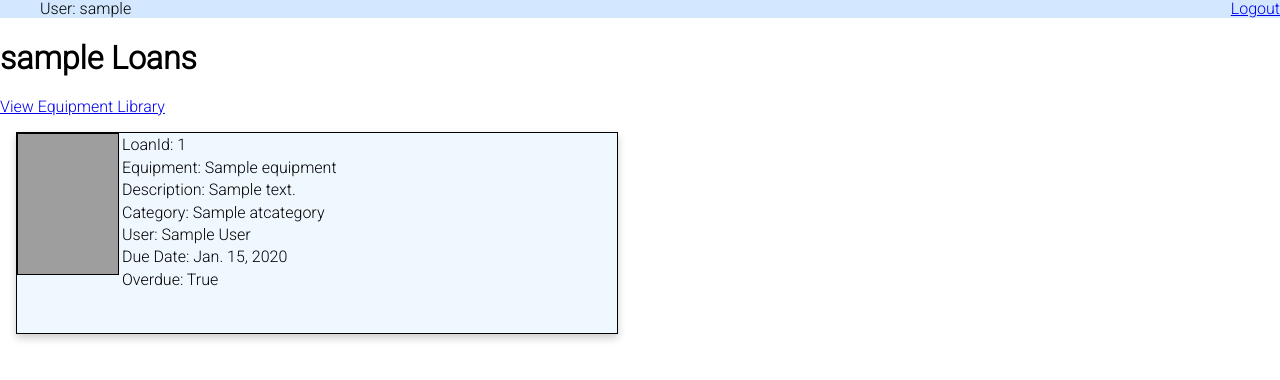
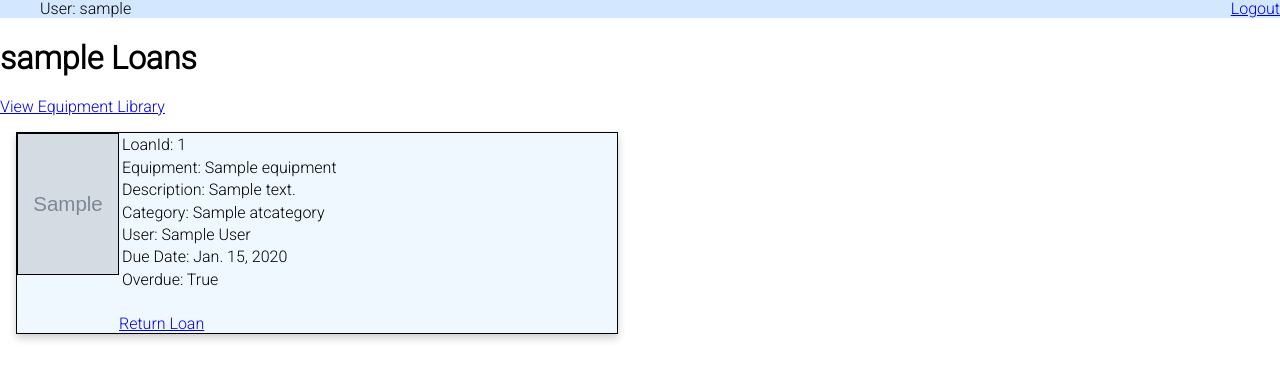
Before and after one commit to Spearsona/AssistiveTechPassport, a Django app: page /webportal/providerloans in a window 1280 px wide. Shown: the top 380 px of the page. Run offline with Django 4.2, Linux system fonts and the light colour scheme; a user stored in the database is signed in; tables that the repository leaves empty hold one stand-in row (values such as "Sample post"); grey boxes marked "Sample" are stand-in pictures; grey boxes are pictures that could not be loaded.

Commit message:
Provider can now return  loans

```diff
--- a/ATPassport/templates/webportal/index.html
+++ b/ATPassport/templates/webportal/index.html
@@ -16,6 +16,8 @@
   {% endif %}
   <a href="{%url 'equipment'%}">Available equipment</a>
 
+  <a href="http://127.0.0.1/#/home/">Your Documents</a>
+
 
 </div>
 {% endblock %}
--- a/ATPassport/templates/webportal/providerloans.html
+++ b/ATPassport/templates/webportal/providerloans.html
@@ -8,7 +8,7 @@
     <div class="equipment-card">
       <div class="item-box">
         <div class="item-column">
-          <img class="loan-image" width="100" height="140"  src="https://encrypted-tbn0.gstatic.com/images?q=tbn:ANd9GcTdXBvqMPgDQBW5joJZh_LqTlt4GtlxKLNj1w&usqp=CAU ">
+          <img class="loan-image" width="100" height="140"  src="{{ loan.equipment.imgsrc }}">
         </div>
 
       <div class="item-column">
@@ -39,6 +39,9 @@
               <td><br><td>
             </tr>
         </table>
+        {% if perms.webportal.delete_equipment %}
+          <a href="{% url 'returnEquipment' loan.id %}">Return Loan</a>
+        {% endif %}
       </div>
     </div>
   </div>
--- a/ATPassport/templates/webportal/userloans.html
+++ b/ATPassport/templates/webportal/userloans.html
@@ -10,7 +10,7 @@
       <div class="equipment-card">
         <div class="item-box">
           <div class="item-column">
-            <img class="loan-image" width="100" height="140"  src="https://encrypted-tbn0.gstatic.com/images?q=tbn:ANd9GcTdXBvqMPgDQBW5joJZh_LqTlt4GtlxKLNj1w&usqp=CAU ">
+            <img class="loan-image" width="100" height="140"  src="{{ loan.equipment.imgsrc }}">
           </div>
 
         <div class="item-column">
--- a/ATPassport/webportal/urls.py
+++ b/ATPassport/webportal/urls.py
@@ -13,7 +13,9 @@ urlpatterns = [
     path('userloans', views.userloans, name='userloans'),
     path('equipment', views.EquipmentListView, name='equipment'),
     path('equipmentdelete/<int:id>',views.delete_Equipment, name='equipmentdelete'),
-    path('loanEquipment/<int:id>',views.loanEquipment, name='loanEquipment')
+    path('loanEquipment/<int:id>',views.loanEquipment, name='loanEquipment'),
+    path('returnEquipment/<int:id>',views.returnEquipment, name='returnEquipment')
+
 ]
 
 #Remove for production enviornment
--- a/ATPassport/webportal/views.py
+++ b/ATPassport/webportal/views.py
@@ -16,7 +16,6 @@ def index(request):
 
 @login_required
 def userloans(request):
-    #userid will be taken from session, putting in placeholder user for now
     atuserid = request.user.id
     atuser = AtUser.objects.get(user_id=atuserid)
 
@@ -82,8 +81,8 @@ def EquipmentListView(request):
     }
     return render(request, 'webportal/equipment_list.html', context)
 
+
 @login_required
-# @permission_required('catalog.can_mark_returned', raise_exception=True)
 def delete_Equipment(request, id):
     print("IN DELETE")
     equipment = get_object_or_404(Equipment, pk=id)
@@ -111,3 +110,11 @@ def loanEquipment(request, id):
 
     else:
         raise Exception("Inventory not sufficent to loan this equipment")
+
+@login_required
+@permission_required('webportal.delete_equipment', raise_exception=True)
+def returnEquipment(request, id):
+    print("Im returning a loan")
+    loan = get_object_or_404(LoanInstance, pk=id)
+    loan.delete()
+    return HttpResponseRedirect("/webportal/providerloans")
```
Also changed, not shown: ATPassport/templates/webportal/equipment_list.html (+7 -1 lines).
